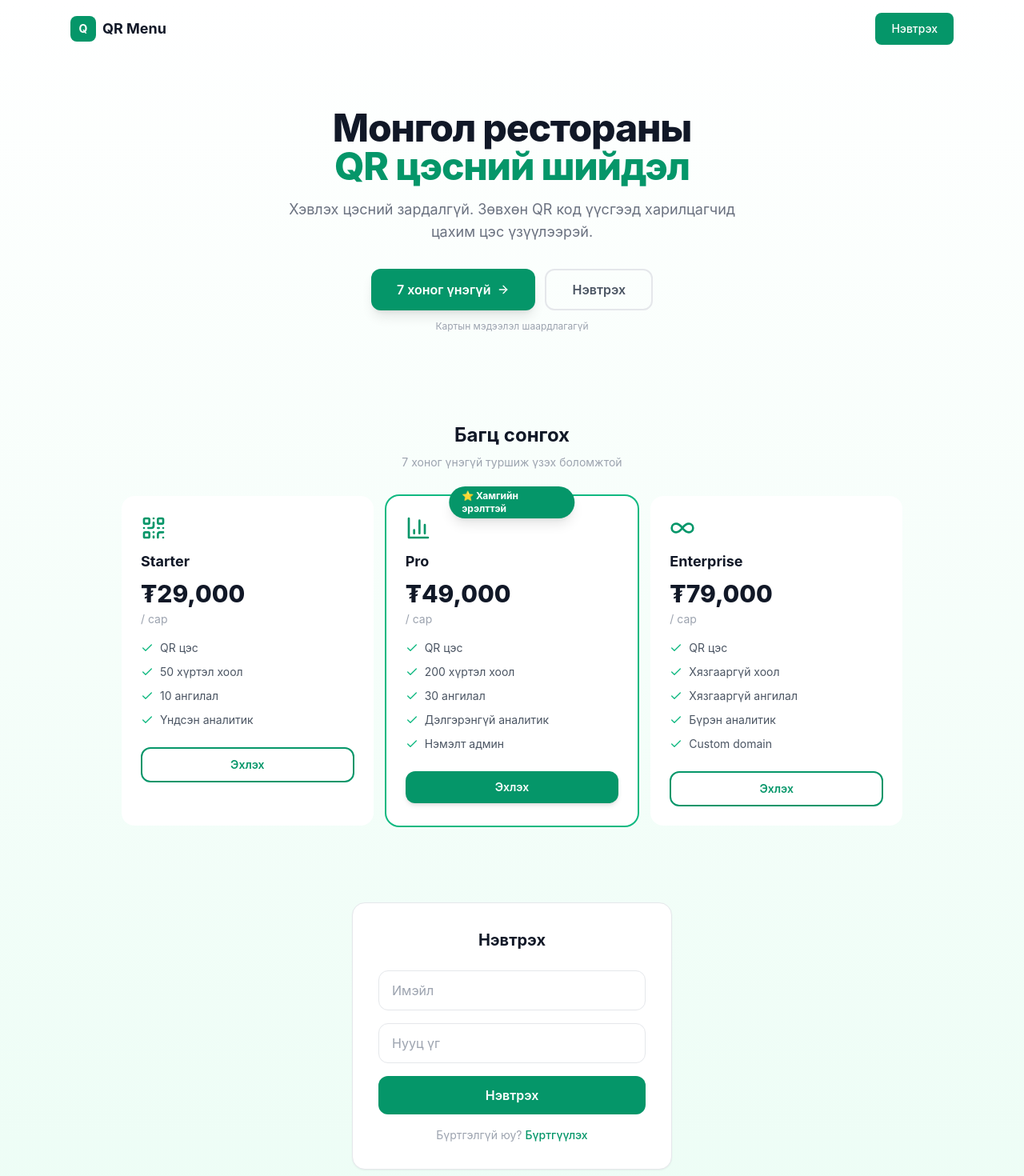
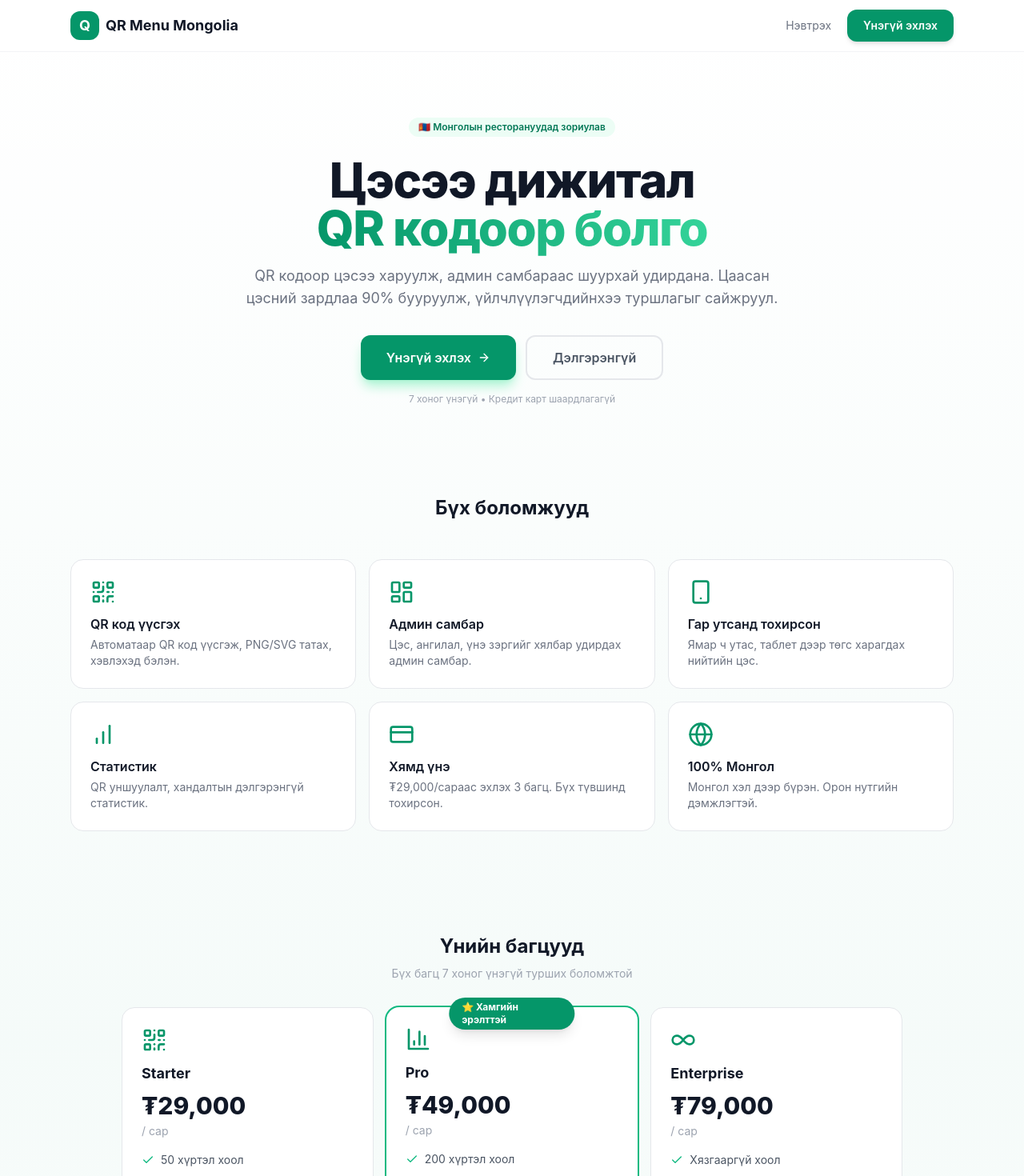
Before and after one commit to borooboldkhuu/qr-menu-mongolia, a Next.js app in the folder frontend/: page / in a window 1280 px wide. Shown: the top 1470 px of the page at 80% size. Built offline with nearby package versions, Linux system fonts and the light colour scheme.

Commit message:
feat: landing page redesign + 7-day trial text + detailed analytics

```diff
--- a/frontend/src/app/(dashboard)/analytics/page.tsx
+++ b/frontend/src/app/(dashboard)/analytics/page.tsx
@@ -2,101 +2,122 @@
 
 import { useEffect, useState } from 'react';
 import { api } from '@/lib/api';
-import { BarChart3, Eye, TrendingUp, Smartphone } from 'lucide-react';
-
-interface ScanData {
-  date: string;
-  count: number;
-}
-
-interface DeviceData {
-  device: string;
-  count: number;
-}
+import { TrendingUp, Eye, Calendar, Clock, Activity } from 'lucide-react';
 
 export default function AnalyticsPage() {
-  const [slug, setSlug] = useState('');
-  const [dailyScans, setDailyScans] = useState<ScanData[]>([]);
-  const [deviceBreakdown, setDeviceBreakdown] = useState<DeviceData[]>([]);
+  const [slug, setSlug] = useState(localStorage.getItem('restaurantSlug') || '');
   const [stats, setStats] = useState<any>(null);
+  const [period, setPeriod] = useState<'today' | 'week' | 'month'>('today');
 
   useEffect(() => {
-    api.get('/restaurants').then((res) => {
-      if (res.data.data.length > 0) setSlug(res.data.data[0].slug);
+    if (!slug) {
+      api.get('/restaurants').then(res => {
+        if (res.data.data.length > 0) {
+          const s = res.data.data[0].slug;
+          setSlug(s);
+          localStorage.setItem('restaurantSlug', s);
+        }
       });
+    }
   }, []);
 
   useEffect(() => {
     if (slug) {
-      api.get(`/restaurants/${slug}/analytics`).then((res) => setStats(res.data.data));
-      api.get(`/restaurants/${slug}/analytics/scans/daily?days=30`).then((res) => setDailyScans(res.data.data));
-      api.get(`/restaurants/${slug}/analytics/devices`).then((res) => setDeviceBreakdown(res.data.data));
+      const params = period === 'week' ? '?days=7' : period === 'month' ? '?days=30' : '';
+      api.get(`/restaurants/${slug}/analytics${params}`).then(res => setStats(res.data.data)).catch(() => {});
     }
-  }, [slug]);
-
-  const maxScan = Math.max(...dailyScans.map((d) => d.count), 1);
+  }, [slug, period]);
 
   return (
     <div>
-      <h2 className="text-2xl font-bold mb-6">Статистик</h2>
+      <h2 className="text-2xl font-bold mb-2">Статистик</h2>
+      <p className="text-sm text-gray-400 mb-6">QR уншуулалт, хандалтын дэлгэрэнгүй мэдээлэл</p>
+
+      <div className="flex gap-2 mb-6">
+        {[
+          { k: 'today', l: 'Өнөөдөр' },
+          { k: 'week', l: '7 хоног' },
+          { k: 'month', l: '30 хоног' },
+        ].map(p => (
+          <button
+            key={p.k}
+            onClick={() => setPeriod(p.k as any)}
+            className={`px-4 py-2 rounded-xl text-sm font-medium transition ${period === p.k ? 'bg-brand-600 text-white' : 'bg-white border text-gray-500 hover:bg-gray-50'}`}
+          >
+            {p.l}
+          </button>
+        ))}
+      </div>
+
+      {!stats && (
+        <div className="flex items-center gap-2 text-sm text-gray-400 py-8">
+          <div className="w-4 h-4 rounded-full border-2 border-gray-300 border-t-brand-600 animate-spin" />
+          Ачаалж байна...
+        </div>
+      )}
 
       {stats && (
-        <div className="grid grid-cols-3 gap-4 mb-8">
+        <>
+          <div className="grid grid-cols-2 lg:grid-cols-4 gap-4 mb-6">
             <div className="bg-white p-5 rounded-xl border">
+              <Eye className="w-5 h-5 text-blue-500 mb-3" />
+              <p className="text-2xl font-bold">{(stats.totalScans || 0).toLocaleString()}</p>
               <p className="text-sm text-gray-500">Нийт хандалт</p>
-            <p className="text-3xl font-bold">{stats.totalScans.toLocaleString()}</p>
             </div>
             <div className="bg-white p-5 rounded-xl border">
-            <p className="text-sm text-gray-500">Өнөөдөр</p>
-            <p className="text-3xl font-bold">{stats.todayScans.toLocaleString()}</p>
+              <Activity className="w-5 h-5 text-green-500 mb-3" />
+              <p className="text-2xl font-bold">{(stats.todayScans || 0).toLocaleString()}</p>
+              <p className="text-sm text-gray-500">{period === 'today' ? 'Өнөөдөр' : period === 'week' ? '7 хоног' : '30 хоног'}</p>
             </div>
             <div className="bg-white p-5 rounded-xl border">
+              <TrendingUp className="w-5 h-5 text-purple-500 mb-3" />
+              <p className="text-2xl font-bold">{(stats.totalQrCodes || 0).toLocaleString()}</p>
+              <p className="text-sm text-gray-500">QR кодууд</p>
+            </div>
+            <div className="bg-white p-5 rounded-xl border">
+              <Calendar className="w-5 h-5 text-orange-500 mb-3" />
+              <p className="text-2xl font-bold">{(stats.totalItems || 0).toLocaleString()}</p>
               <p className="text-sm text-gray-500">Нийт хоол</p>
-            <p className="text-3xl font-bold">{stats.totalItems.toLocaleString()}</p>
+            </div>
+          </div>
+
+          {stats.dailyBreakdown && stats.dailyBreakdown.length > 0 && (
+            <div className="bg-white rounded-xl border overflow-hidden mb-6">
+              <h3 className="font-semibold p-4 pb-0">📊 Өдрөөр хандалт</h3>
+              <div className="p-4 space-y-2">
+                {stats.dailyBreakdown.slice(0, 7).map((d: any) => (
+                  <div key={d.date} className="flex items-center gap-3">
+                    <span className="w-24 text-xs text-gray-500">{new Date(d.date).toLocaleDateString('mn-MN', { month: 'short', day: 'numeric' })}</span>
+                    <div className="flex-1 h-6 bg-gray-50 rounded-full overflow-hidden">
+                      <div className="h-full bg-gradient-to-r from-emerald-400 to-emerald-600 rounded-full transition-all" style={{ width: `${Math.min(100, ((d.scans || 0) / Math.max(1, stats.todayScans || 1)) * 100)}%` }} />
+                    </div>
+                    <span className="w-10 text-right text-sm font-medium">{d.scans || 0}</span>
+                  </div>
+                ))}
               </div>
             </div>
           )}
 
-      <div className="grid grid-cols-1 md:grid-cols-2 gap-6">
-        <div className="bg-white p-6 rounded-xl border">
-          <h3 className="font-semibold mb-4 flex items-center gap-2">
-            <TrendingUp className="w-5 h-5 text-brand-600" /> Хандалт (30 хоног)
-          </h3>
-          <div className="flex items-end gap-1 h-40">
-            {dailyScans.length === 0 && <p className="text-gray-400 text-sm">Хандалт байхгүй</p>}
-            {dailyScans.map((d, i) => (
-              <div key={i} className="flex-1 flex flex-col items-center gap-1">
-                <div
-                  className="w-full bg-brand-200 rounded-t"
-                  style={{ height: `${(d.count / maxScan) * 140}px`, minHeight: d.count > 0 ? '4px' : '0' }}
-                />
-                <span className="text-xs text-gray-400 rotate-45 origin-left">{d.date.slice(5)}</span>
+          <div className="bg-white rounded-xl border p-6">
+            <h3 className="font-semibold mb-4">🔍 Хандалтын түүх</h3>
+            {stats.history && stats.history.length > 0 ? (
+              <div className="space-y-2 max-h-80 overflow-y-auto">
+                {stats.history.map((h: any, i: number) => (
+                  <div key={i} className="flex items-center justify-between text-sm py-2 border-b border-gray-50 last:border-0">
+                    <div className="flex items-center gap-2">
+                      <Clock className="w-3 h-3 text-gray-300" />
+                      <span className="text-gray-600">{new Date(h.scannedAt).toLocaleString('mn-MN')}</span>
+                    </div>
+                    <span className="text-xs text-gray-400">{h.qrCode?.name || 'QR код'}</span>
                   </div>
                 ))}
               </div>
-        </div>
-
-        <div className="bg-white p-6 rounded-xl border">
-          <h3 className="font-semibold mb-4 flex items-center gap-2">
-            <Smartphone className="w-5 h-5 text-brand-600" /> Төхөөрөмжөөр
-          </h3>
-          {deviceBreakdown.length === 0 ? (
-            <p className="text-gray-400 text-sm">Өгөгдөл байхгүй</p>
             ) : (
-            <div className="space-y-3">
-              {deviceBreakdown.map((d, i) => (
-                <div key={i} className="flex items-center gap-3">
-                  <span className="text-sm w-20 text-gray-600">{d.device === 'mobile' ? '📱 Утас' : d.device === 'desktop' ? '🖥️ Компьютер' : d.device === 'tablet' ? '📋 Таблет' : '❓ Бусад'}</span>
-                  <div className="flex-1 bg-gray-100 rounded-full h-4">
-                    <div className="bg-brand-500 h-4 rounded-full" style={{ width: `${(d.count / Math.max(...deviceBreakdown.map((x) => x.count))) * 100}%` }} />
-                  </div>
-                  <span className="text-sm font-medium">{d.count}</span>
-                </div>
-              ))}
-            </div>
+              <p className="text-sm text-gray-400">Хандалт бүртгэгдээгүй байна</p>
             )}
           </div>
-      </div>
+        </>
+      )}
     </div>
   );
 }
--- a/frontend/src/app/page.tsx
+++ b/frontend/src/app/page.tsx
@@ -3,13 +3,13 @@
 import { useState, useEffect } from 'react';
 import { useRouter } from 'next/navigation';
 import { api } from '@/lib/api';
-import { Check, QrCode, BarChart3, Infinity, ArrowRight } from 'lucide-react';
+import { Check, QrCode, BarChart3, Infinity, ArrowRight, Smartphone, BarChart, Globe, CreditCard, LayoutDashboard, Image } from 'lucide-react';
 import Link from 'next/link';
 
 const plans = [
-  { tier: 'STARTER', name: 'Starter', price: '29,000', color: 'border-gray-200', features: ['QR цэс', '50 хүртэл хоол', '10 ангилал', 'Үндсэн аналитик'], icon: QrCode },
-  { tier: 'PRO', name: 'Pro', price: '49,000', color: 'border-emerald-500 ring-2 ring-emerald-500', features: ['QR цэс', '200 хүртэл хоол', '30 ангилал', 'Дэлгэрэнгүй аналитик', 'Нэмэлт админ'], icon: BarChart3, popular: true },
-  { tier: 'ENTERPRISE', name: 'Enterprise', price: '79,000', color: 'border-gray-200', features: ['QR цэс', 'Хязгааргүй хоол', 'Хязгааргүй ангилал', 'Бүрэн аналитик', 'Custom domain'], icon: Infinity },
+  { tier: 'STARTER', name: 'Starter', price: '29,000', features: ['50 хүртэл хоол', '10 ангилал', '1 QR код', '1 зураг/хоол', 'Үндсэн аналитик'], icon: QrCode },
+  { tier: 'PRO', name: 'Pro', price: '49,000', features: ['200 хүртэл хоол', '30 ангилал', '3 QR код', '5 зураг/хоол', 'Дэлгэрэнгүй аналитик', '1 нэмэлт админ', 'Chat дэмжлэг'], icon: BarChart3, popular: true },
+  { tier: 'ENTERPRISE', name: 'Enterprise', price: '79,000', features: ['Хязгааргүй хоол', 'Хязгааргүй ангилал', '10 QR код', 'Хязгааргүй зураг', 'Түүхэн аналитик', '3 нэмэлт админ', 'Custom domain', '24/7 дэмжлэг'], icon: Infinity },
 ];
 
 export default function HomePage() {
@@ -17,19 +17,7 @@ export default function HomePage() {
   const [password, setPassword] = useState('');
   const [submitting, setSubmitting] = useState(false);
   const [error, setError] = useState('');
-  const [user, setUser] = useState<any>(null);
-  const [slug, setSlug] = useState('');
   const router = useRouter();
-
-  useEffect(() => {
-    const token = localStorage.getItem('accessToken');
-    if (token) {
-      setUser({ token });
-      api.get('/restaurants').then(r => {
-        if (r.data.data.length > 0) setSlug(r.data.data[0].slug);
-      }).catch(() => {});
-    }
-  }, []);
 
   const handleLogin = async (e: React.FormEvent) => {
     e.preventDefault(); setSubmitting(true); setError('');
@@ -43,55 +31,72 @@ export default function HomePage() {
   };
 
   return (
-    <div className="min-h-screen bg-gradient-to-b from-white to-emerald-50">
+    <div className="min-h-screen bg-gradient-to-b from-white via-emerald-50/30 to-white">
       {/* HEADER */}
-      <header className="flex items-center justify-between px-6 py-4 max-w-6xl mx-auto">
-        <div className="flex items-center gap-2">
-          <span className="w-8 h-8 rounded-lg bg-emerald-600 flex items-center justify-center text-white font-bold text-sm">Q</span>
-          <span className="font-bold text-lg">QR Menu</span>
-        </div>
-        <div className="flex gap-3 items-center">
-          {user ? (
-            <>
-              <Link href={slug ? `/menu/${slug}` : '/dashboard'} className="text-sm text-gray-500 hover:text-emerald-600">
-                Миний цэс
-              </Link>
-              <Link href="/dashboard" className="bg-emerald-600 text-white px-4 py-2 rounded-lg text-sm font-medium hover:bg-emerald-700">
-                Хянах самбар
-              </Link>
-            </>
-          ) : (
-            <a href="#login" className="bg-emerald-600 text-white px-5 py-2.5 rounded-lg text-sm font-medium hover:bg-emerald-700">Нэвтрэх</a>
-          )}
+      <header className="sticky top-0 z-50 bg-white/80 backdrop-blur-md border-b border-gray-100">
+        <div className="flex items-center justify-between px-6 py-3 max-w-6xl mx-auto">
+          <div className="flex items-center gap-2">
+            <div className="w-9 h-9 rounded-xl bg-emerald-600 flex items-center justify-center text-white font-bold text-lg">Q</div>
+            <span className="font-bold text-lg hidden sm:inline">QR Menu Mongolia</span>
+          </div>
+          <div className="flex gap-2 items-center">
+            <Link href="/login" className="text-sm text-gray-500 hover:text-emerald-600 px-3 py-2">Нэвтрэх</Link>
+            <Link href="/register" className="bg-emerald-600 text-white px-5 py-2.5 rounded-xl text-sm font-semibold hover:bg-emerald-700 shadow-md transition">Үнэгүй эхлэх</Link>
+          </div>
         </div>
       </header>
 
       {/* HERO */}
-      <section className="text-center px-6 py-16 max-w-3xl mx-auto">
-        <h1 className="text-4xl sm:text-5xl font-extrabold mb-4 tracking-tight">
-          Монгол рестораны<br/><span className="text-emerald-600">QR цэсний шийдэл</span>
+      <section className="text-center px-6 pt-20 pb-12 max-w-4xl mx-auto">
+        <span className="inline-flex items-center gap-1 bg-emerald-50 text-emerald-700 px-3 py-1 rounded-full text-xs font-semibold mb-6">
+          🇲🇳 Монголын ресторануудад зориулав
+        </span>
+        <h1 className="text-4xl sm:text-5xl lg:text-6xl font-extrabold mb-4 tracking-tight leading-tight">
+          Цэсээ дижитал<br/>
+          <span className="bg-gradient-to-r from-emerald-600 to-emerald-400 bg-clip-text text-transparent">QR кодоор болго</span>
         </h1>
-        <p className="text-gray-500 text-lg mb-8 max-w-xl mx-auto">
-          Хэвлэх цэсний зардалгүй. Зөвхөн QR код үүсгээд харилцагчид цахим цэс үзүүлээрэй.
+        <p className="text-gray-500 text-lg mb-8 max-w-2xl mx-auto">
+          QR кодоор цэсээ харуулж, админ самбараас шуурхай удирдана. Цаасан цэсний зардлаа 90% бууруулж, үйлчлүүлэгчдийнхээ туршлагыг сайжруул.
         </p>
-        <div className="flex gap-3 justify-center">
-          <Link href="/register" className="bg-emerald-600 text-white px-8 py-3 rounded-xl font-semibold hover:bg-emerald-700 shadow-lg transition flex items-center gap-2">
-            7 хоног үнэгүй <ArrowRight className="w-4 h-4" />
+        <div className="flex gap-3 justify-center mb-4">
+          <Link href="/register" className="bg-emerald-600 text-white px-8 py-3.5 rounded-xl font-semibold hover:bg-emerald-700 shadow-lg shadow-emerald-200 transition flex items-center gap-2">
+            Үнэгүй эхлэх <ArrowRight className="w-4 h-4" />
           </Link>
-          <Link href="/login" className="border-2 border-gray-200 px-8 py-3 rounded-xl font-semibold text-gray-600 hover:border-emerald-300 hover:text-emerald-600 transition">
-            Нэвтрэх
-          </Link>
+          <a href="#features" className="border-2 border-gray-200 px-8 py-3.5 rounded-xl font-semibold text-gray-600 hover:border-emerald-300 transition">
+            Дэлгэрэнгүй
+          </a>
         </div>
-        <p className="text-xs text-gray-400 mt-3">Картын мэдээлэл шаардлагагүй</p>
+        <p className="text-xs text-gray-400">7 хоног үнэгүй • Кредит карт шаардлагагүй</p>
+      </section>
+
+      {/* FEATURES */}
+      <section id="features" className="px-6 py-16 max-w-6xl mx-auto">
+        <h2 className="text-2xl font-bold text-center mb-12">Бүх боломжууд</h2>
+        <div className="grid grid-cols-2 md:grid-cols-3 gap-4">
+          {[
+            { i: QrCode, t: 'QR код үүсгэх', d: 'Автоматаар QR код үүсгэж, PNG/SVG татах, хэвлэхэд бэлэн.' },
+            { i: LayoutDashboard, t: 'Админ самбар', d: 'Цэс, ангилал, үнэ зэргийг хялбар удирдах админ самбар.' },
+            { i: Smartphone, t: 'Гар утсанд тохирсон', d: 'Ямар ч утас, таблет дээр төгс харагдах нийтийн цэс.' },
+            { i: BarChart, t: 'Статистик', d: 'QR уншуулалт, хандалтын дэлгэрэнгүй статистик.' },
+            { i: CreditCard, t: 'Хямд үнэ', d: '₮29,000/сараас эхлэх 3 багц. Бүх түвшинд тохирсон.' },
+            { i: Globe, t: '100% Монгол', d: 'Монгол хэл дээр бүрэн. Орон нутгийн дэмжлэгтэй.' },
+          ].map(({ i: Icon, t, d }, i) => (
+            <div key={i} className="bg-white p-6 rounded-2xl border hover:border-emerald-200 hover:shadow-md transition">
+              <Icon className="w-8 h-8 text-emerald-600 mb-3" />
+              <h3 className="font-semibold mb-1">{t}</h3>
+              <p className="text-sm text-gray-500">{d}</p>
+            </div>
+          ))}
+        </div>
       </section>
 
       {/* PRICING */}
-      <section className="px-6 py-12 max-w-5xl mx-auto" id="pricing">
-        <h2 className="text-2xl font-bold text-center mb-2">Багц сонгох</h2>
-        <p className="text-sm text-gray-400 text-center mb-8">7 хоног үнэгүй туршиж үзэх боломжтой</p>
+      <section className="px-6 py-16 max-w-5xl mx-auto">
+        <h2 className="text-2xl font-bold text-center mb-2">Үнийн багцууд</h2>
+        <p className="text-sm text-gray-400 text-center mb-8">Бүх багц 7 хоног үнэгүй турших боломжтой</p>
         <div className="grid grid-cols-1 md:grid-cols-3 gap-4">
           {plans.map(plan => (
-            <div key={plan.tier} className={`bg-white p-6 rounded-2xl ${plan.color} relative`}>
+            <div key={plan.tier} className={`bg-white p-6 rounded-2xl ${plan.popular ? 'border-emerald-500 ring-2 ring-emerald-500' : 'border-gray-200 border'} relative`}>
               {plan.popular && (
                 <div className="absolute -top-3 left-1/2 -translate-x-1/2 bg-emerald-600 text-white px-4 py-1 rounded-full text-xs font-bold shadow-lg">
                   ⭐ Хамгийн эрэлттэй
@@ -109,22 +114,31 @@ export default function HomePage() {
                 ))}
               </ul>
               <Link href="/register" className={`block text-center py-2.5 rounded-xl font-semibold text-sm transition ${plan.popular ? 'bg-emerald-600 text-white hover:bg-emerald-700 shadow-md' : 'border-2 border-emerald-600 text-emerald-600 hover:bg-emerald-50'}`}>
-                Эхлэх
+                Үнэгүй эхлэх
               </Link>
             </div>
           ))}
         </div>
       </section>
 
+      {/* CTA */}
+      <section className="px-6 py-16 max-w-2xl mx-auto text-center">
+        <h2 className="text-2xl font-bold mb-3">QR цэсээ өнөөдөр эхлүүл</h2>
+        <p className="text-gray-500 mb-6">5 минутын дотор таны цэс онлайн болно. 7 хоног үнэгүй турших.</p>
+        <Link href="/register" className="inline-flex items-center gap-2 bg-emerald-600 text-white px-8 py-3.5 rounded-xl font-semibold hover:bg-emerald-700 shadow-lg shadow-emerald-200 transition text-lg">
+          Үнэгүй бүртгүүлэх <ArrowRight className="w-5 h-5" />
+        </Link>
+      </section>
+
       {/* LOGIN */}
-      <section id="login" className="px-6 py-12 max-w-md mx-auto">
+      <section className="px-6 pb-20 max-w-md mx-auto">
         <div className="bg-white p-8 rounded-2xl border shadow-sm">
           <h2 className="text-xl font-bold mb-6 text-center">Нэвтрэх</h2>
           {error && <div className="bg-red-50 text-red-600 p-3 rounded-lg text-sm mb-4">{error}</div>}
           <form onSubmit={handleLogin} className="space-y-4">
             <input type="email" value={email} onChange={e => setEmail(e.target.value)} placeholder="Имэйл" className="w-full border rounded-xl px-4 py-3" required />
             <input type="password" value={password} onChange={e => setPassword(e.target.value)} placeholder="Нууц үг" className="w-full border rounded-xl px-4 py-3" required />
-            <button type="submit" disabled={submitting} className="w-full bg-emerald-600 text-white py-3 rounded-xl font-semibold hover:bg-emerald-700">
+            <button type="submit" disabled={submitting} className="w-full bg-emerald-600 text-white py-3 rounded-xl font-semibold hover:bg-emerald-700 transition">
               {submitting ? 'Нэвтэрч байна...' : 'Нэвтрэх'}
             </button>
           </form>
@@ -134,8 +148,7 @@ export default function HomePage() {
         </div>
       </section>
 
-      {/* FOOTER */}
-      <footer className="text-center py-8 text-xs text-gray-400">
+      <footer className="text-center py-8 text-xs text-gray-400 border-t">
         QR Menu Mongolia © 2026
       </footer>
     </div>
```
Lines whose indentation alone changed are shown as unchanged.
